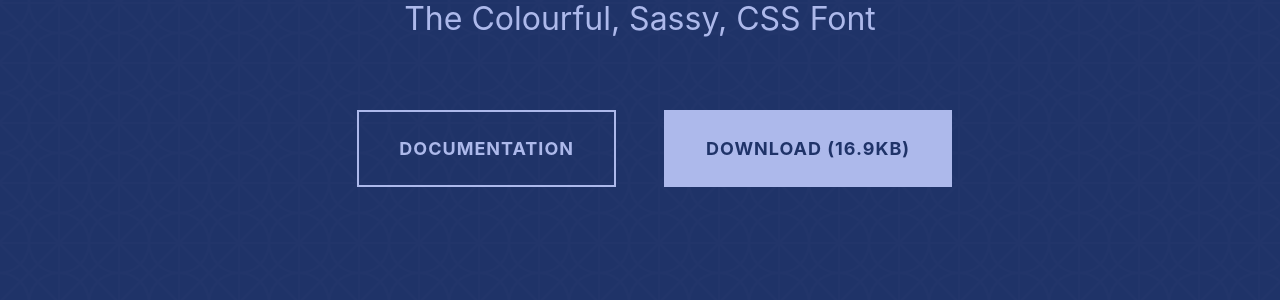
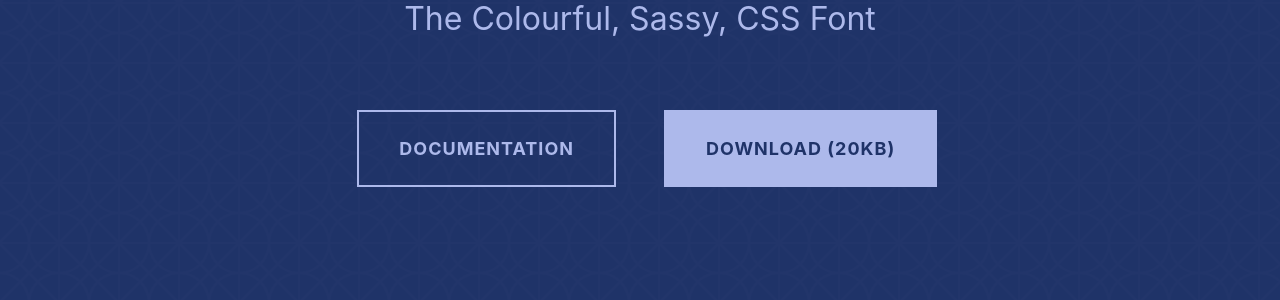
Before and after one commit to ZeroSpree/CSSans.Pro, a Jekyll site: the page built from index.md, in a window 1280 px wide and 900 px high. Shown: the part 237-537 px from the top of the window. Built offline with Jekyll 4.4.1, drawn with Linux system fonts in a browser that asks for light colours; some of the changed text lies outside the part shown.

Commit message:
Update filesize

```diff
--- a/_config.yml
+++ b/_config.yml
@@ -5,7 +5,7 @@ title: "CSSans Pro"
 subtitle: "The Colourful, Sassy, CSS Font"
 documentation: "https://github.com/ZeroSpree/CSSans.Pro"
 download: "https://cssans.pro/dist/cssans.min.css"
-filesize: "16.9kb"
+filesize: "20kb"
 
 permalink: /:title/
 markdown: kramdown
```
